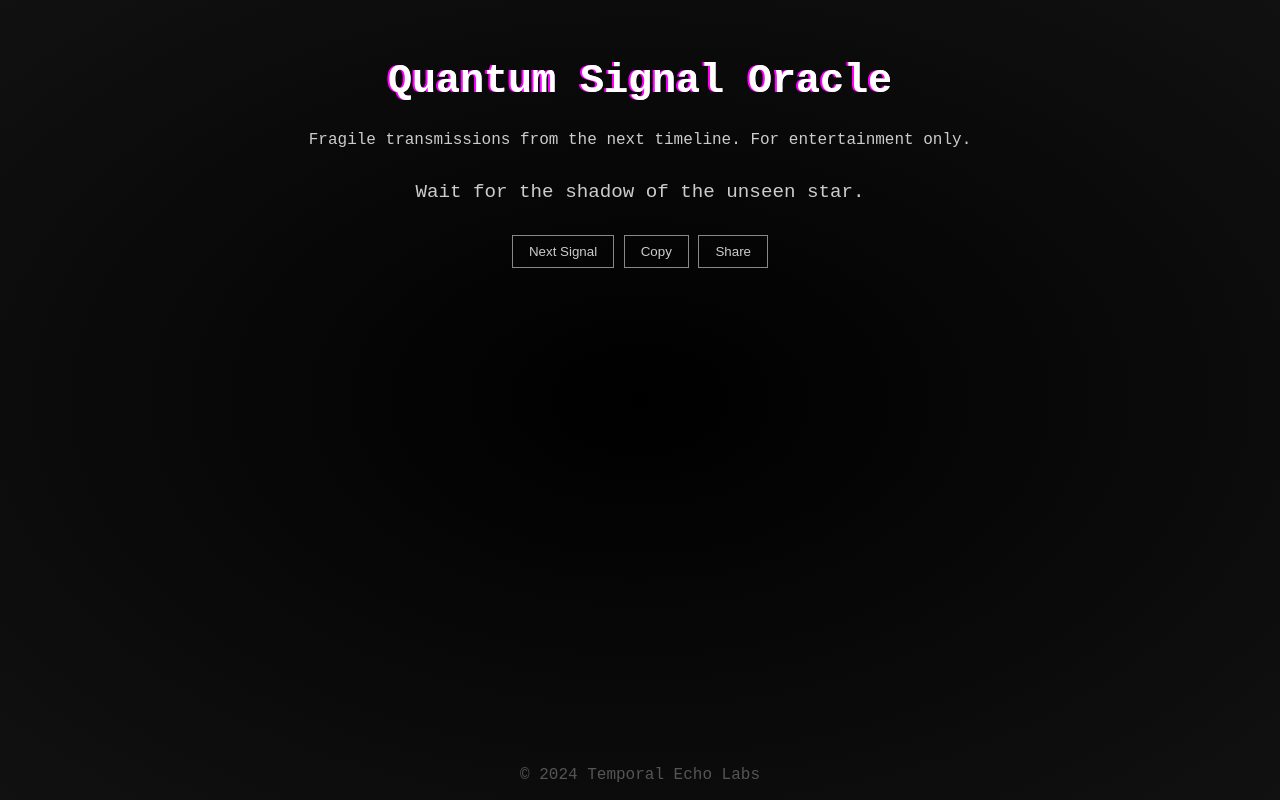
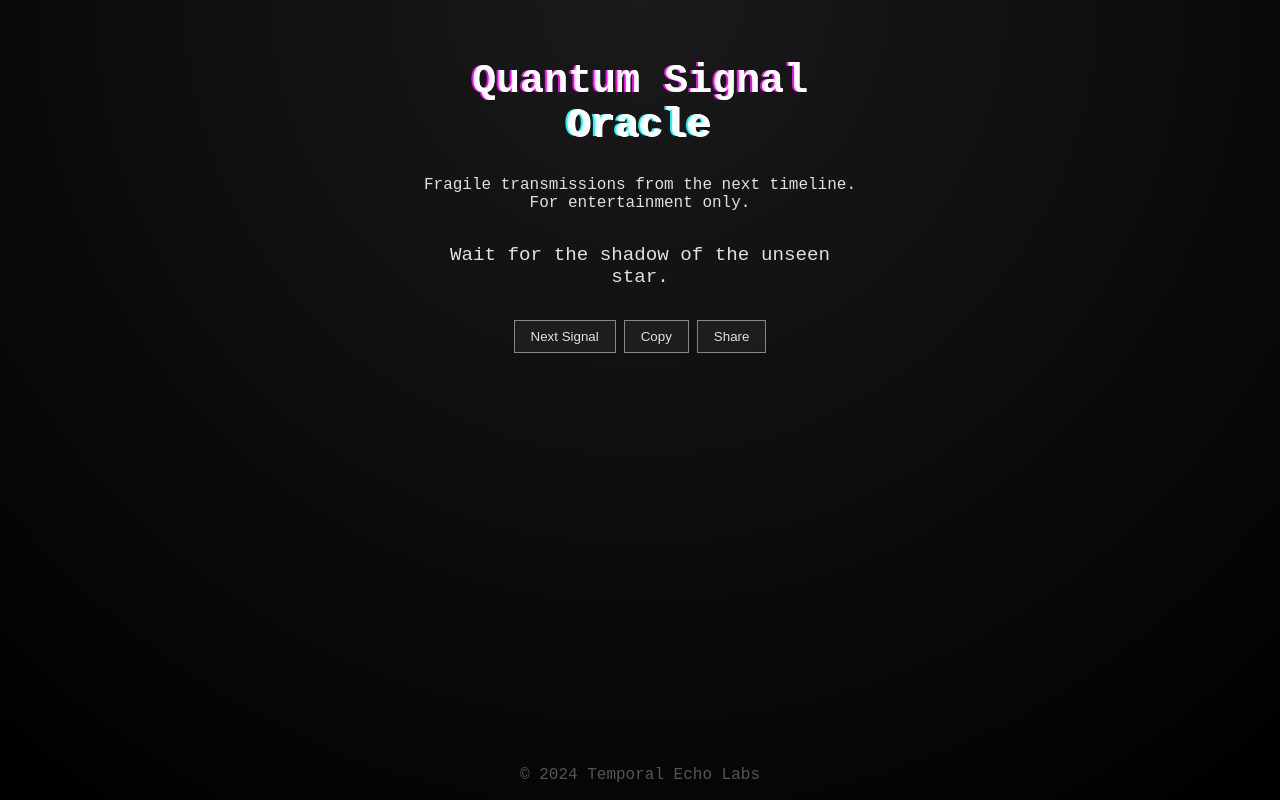
Before and after one commit to Jodecikids/glow-blueprint, a plain HTML site: page index.html in a window 1280 px wide. Drawn offline with Linux system fonts and the light colour scheme.

Commit message:
Update styles.css

```diff
--- a/styles.css
+++ b/styles.css
@@ -4,17 +4,19 @@
 body {
     margin: 0;
     font-family: 'Courier New', monospace;
-    background: radial-gradient(#000, #111);
-    color: #ccc;
+    background: radial-gradient(circle at top, #1a1a1a, #000);
+    color: #e0e0e0;
     min-height: 100vh;
     display: flex;
     flex-direction: column;
     justify-content: center;
     align-items: center;
+    text-align: center;
 }
 .container {
-    text-align: center;
     padding: 2rem;
+    width: 90%;
+    max-width: 500px;
 }
 .glitch {
     position: relative;
@@ -52,12 +54,22 @@ body {
     font-size: 1.2rem;
     margin: 2rem 0;
 }
+.buttons {
+    display: flex;
+    gap: 0.5rem;
+    justify-content: center;
+}
 button {
     padding: 0.5rem 1rem;
-    background: transparent;
+    background: rgba(255,255,255,0.05);
     border: 1px solid #888;
-    color: #ccc;
+    color: #e0e0e0;
     cursor: pointer;
+    transition: background 0.3s, color 0.3s;
+}
+button:hover {
+    background: #fff;
+    color: #000;
 }
 footer {
     margin-top: auto;
```
